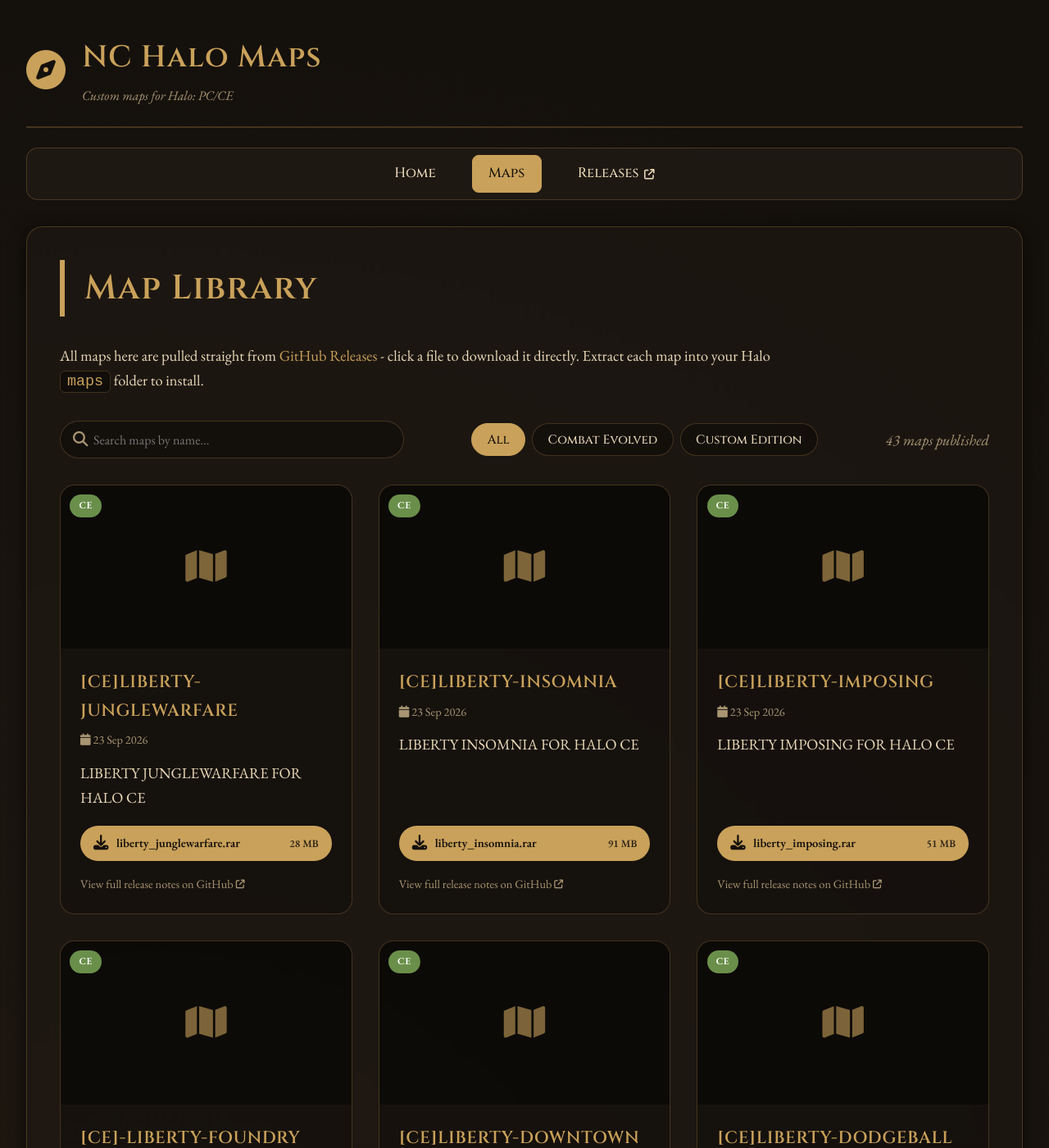
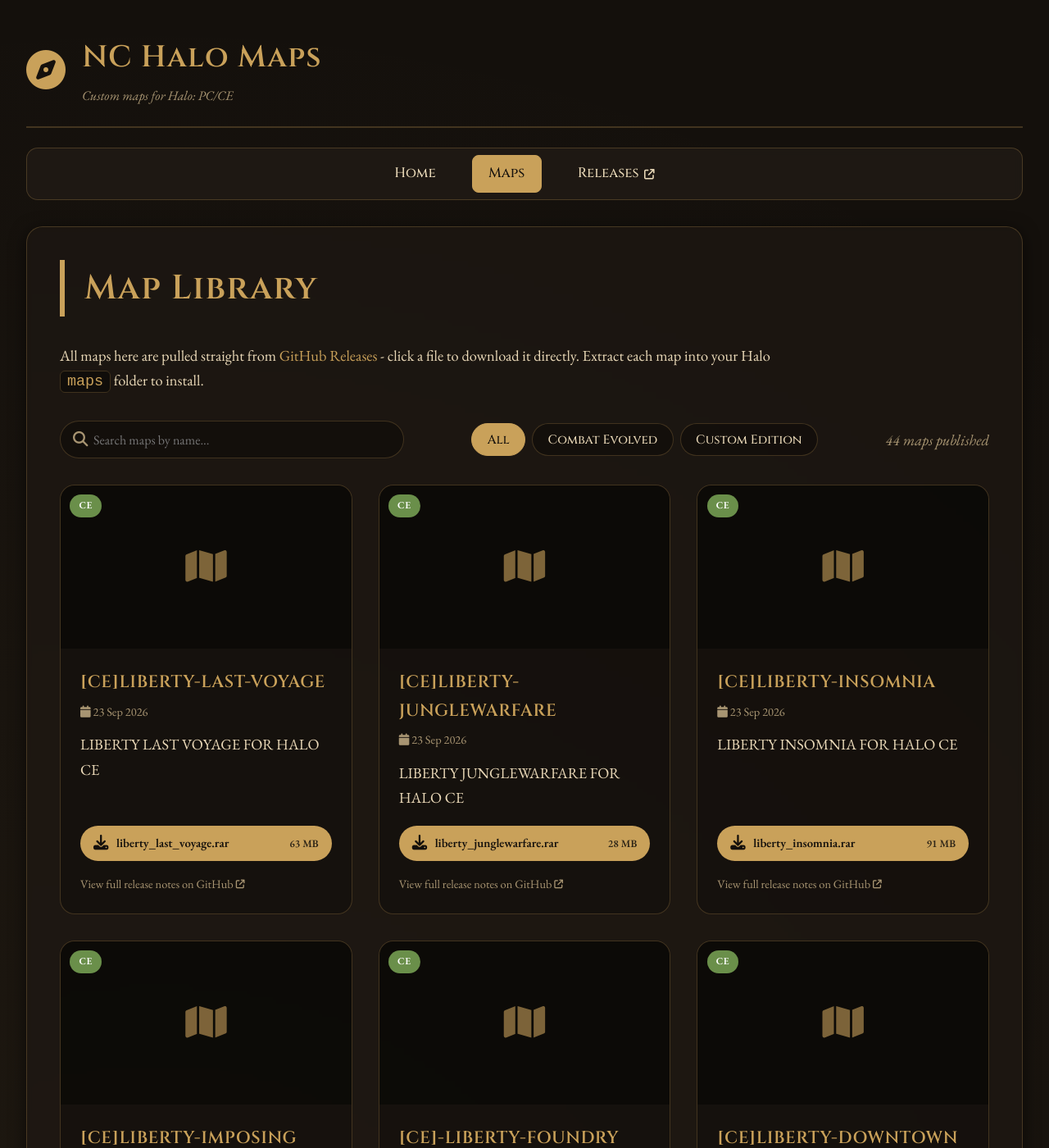
Before and after one commit to Chalwk/NC-Halo-Maps, a Jekyll site: the page built from maps.html, in a window 1280 px wide and 1400 px high. Shown: the whole window at 82% size. Built offline with Jekyll 4.4.1, drawn with Linux system fonts in a browser that asks for light colours.

Commit message:
chore: update releases data

```diff
--- a/_data/releases.json
+++ b/_data/releases.json
@@ -1,4 +1,27 @@
 [
+  {
+    "id": 394824182,
+    "tag": "CE-LIBERTY-LAST-VOYAGE",
+    "name": "[CE]LIBERTY-LAST-VOYAGE",
+    "body": "LIBERTY LAST VOYAGE FOR HALO CE",
+    "prerelease": false,
+    "published_at": "2026-09-23T15:56:10Z",
+    "html_url": "https://github.com/nakedchick-code/NC-Halo-Maps/releases/tag/CE-LIBERTY-LAST-VOYAGE",
+    "games": [
+      "CE"
+    ],
+    "thumbnail": null,
+    "assets": [
+      {
+        "name": "liberty_last_voyage.rar",
+        "size": 65964416,
+        "size_human": "63 MB",
+        "download_count": 0,
+        "browser_download_url": "https://github.com/nakedchick-code/NC-Halo-Maps/releases/download/CE-LIBERTY-LAST-VOYAGE/liberty_last_voyage.rar",
+        "content_type": "application/x-compressed"
+      }
+    ]
+  },
   {
     "id": 394822361,
     "tag": "CE-LIBERTY-JUNGLEWARFARE",
```
